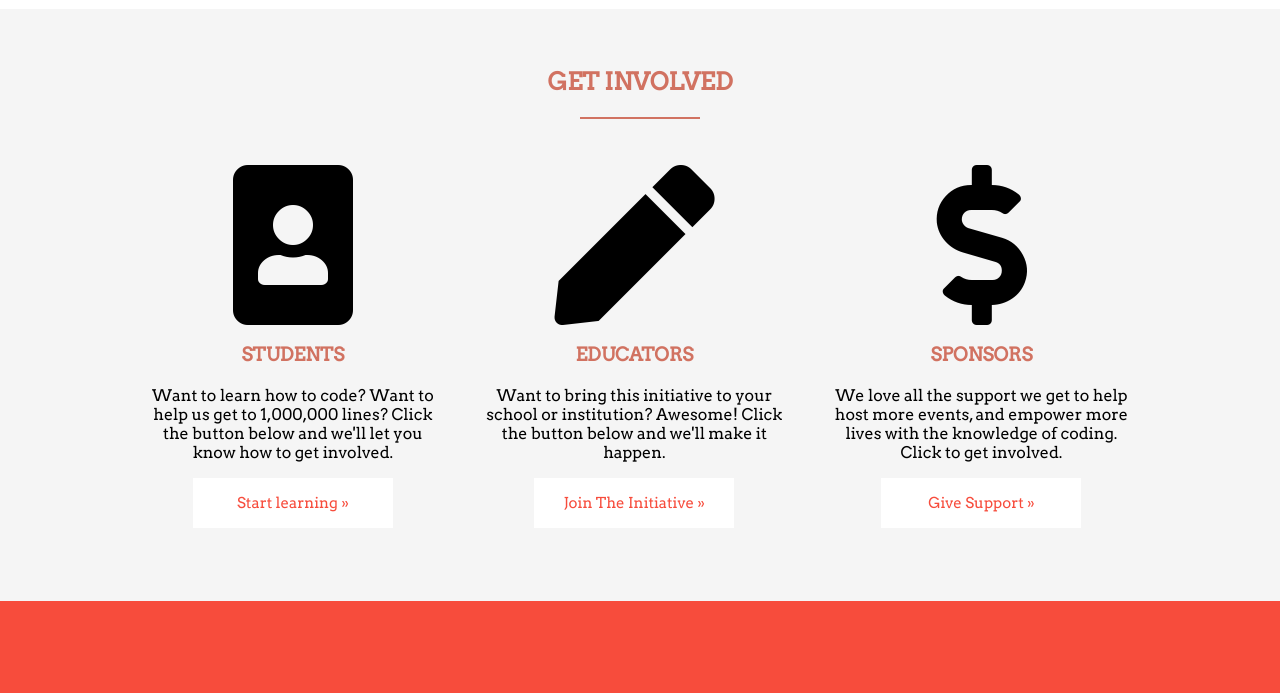
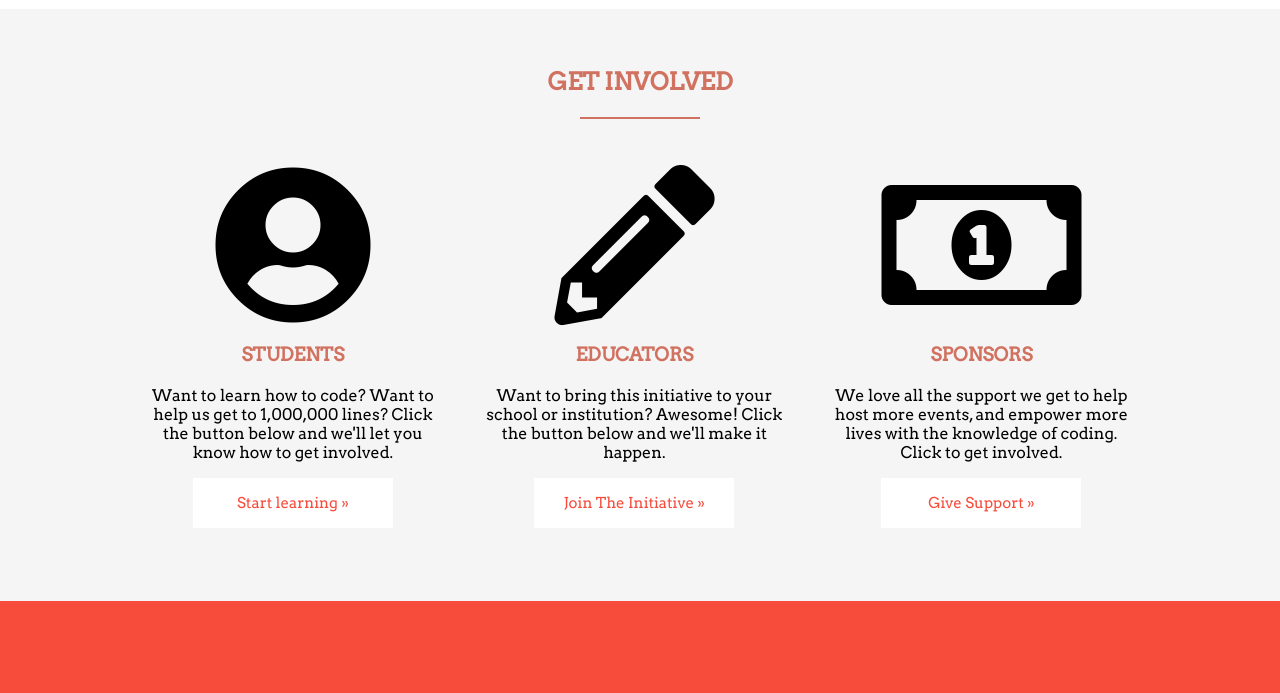
Before and after one commit to Linkels/OML, a plain HTML site: page index.html in a window 1280 px wide. Shown: the part 976-1669 px from the top of the page. Drawn offline with Linux system fonts and the light colour scheme.

Commit message:
Icone MAJ

```diff
--- a/index.html
+++ b/index.html
@@ -85,7 +85,7 @@
         <div id="ico">
       <div id="wrapper">
         <ul id="menu">
-          <li><center><i class="fas fa-portrait fa-10x"></i><br>
+          <li><center><i class="fas fa-user-circle fa-10x"></i><br>
           <font color="#d17261"><h3>STUDENTS</h3></font>
 Want to learn how to code? Want to<br>
 help us get to 1,000,000 lines? Click<br>
@@ -97,7 +97,7 @@ help us get to 1,000,000 lines? Click<br>
     </p></div></li>
     </center>
   <li>&nbsp&nbsp&nbsp&nbsp&nbsp&nbsp&nbsp&nbsp&nbsp&nbsp&nbsp&nbsp&nbsp&nbsp&nbsp</li>
-          <li><center><i class="fas fa-pen fa-10x"></i><br>
+          <li><center><i class="fas fa-pencil-alt fa-10x"></i><br>
             <font color="#d17261"><h3>EDUCATORS</h3></font>
           Want to bring this initiative to your<br>
            school or institution? Awesome! Click<br>
@@ -110,7 +110,7 @@ help us get to 1,000,000 lines? Click<br>
              </div></li>
            </center>
   <li>&nbsp&nbsp&nbsp&nbsp&nbsp&nbsp&nbsp&nbsp&nbsp&nbsp&nbsp&nbsp&nbsp&nbsp&nbsp</li>
-          <li><center><i class="fas fa-dollar-sign fa-10x"></i><br>
+          <li><center><i class="far fa-money-bill-alt fa-10x"></i></i><br>
             <font color="#d17261"><h3>SPONSORS</h3></font>
           We love all the support we get to help<br>
            host more events, and empower more<br>
@@ -134,7 +134,7 @@ help us get to 1,000,000 lines? Click<br>
     </footer>
 
     <div id="back-to-top">
-      <!-- Votre code ici -->
+
     </div><!-- /#back-to-top -->
 
   </body>
```
